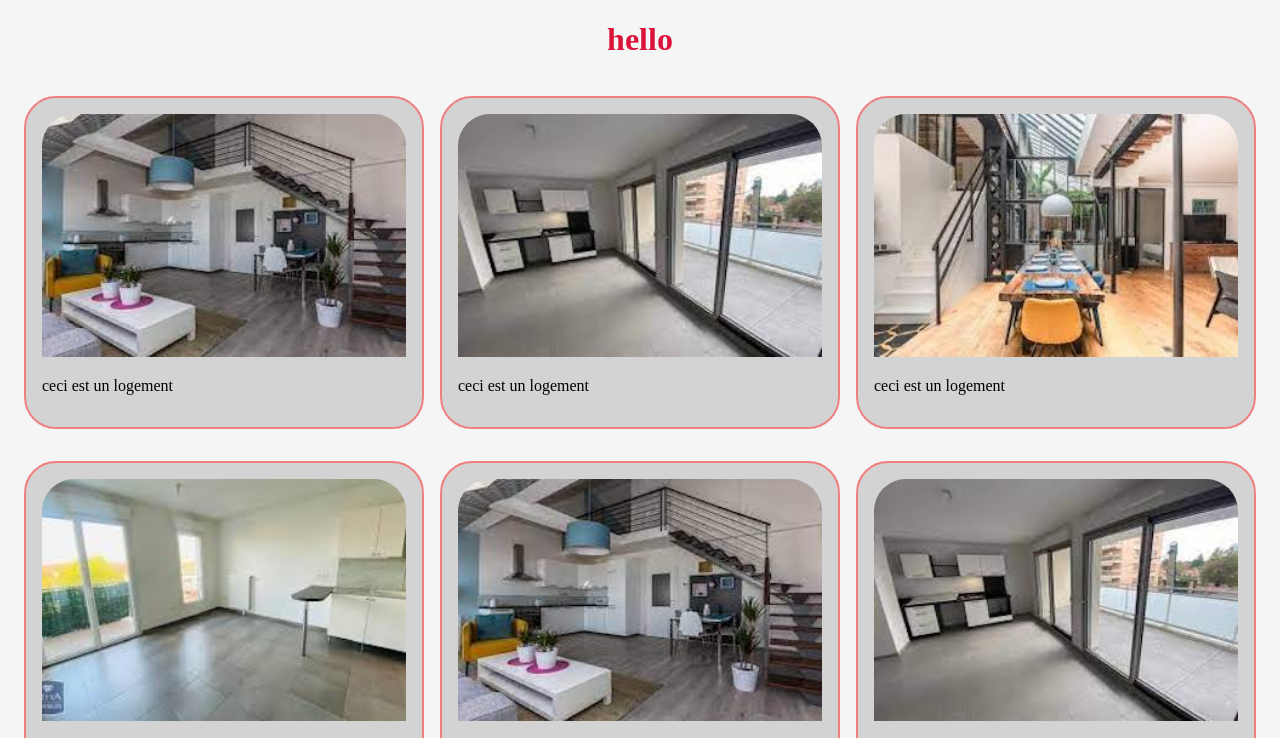
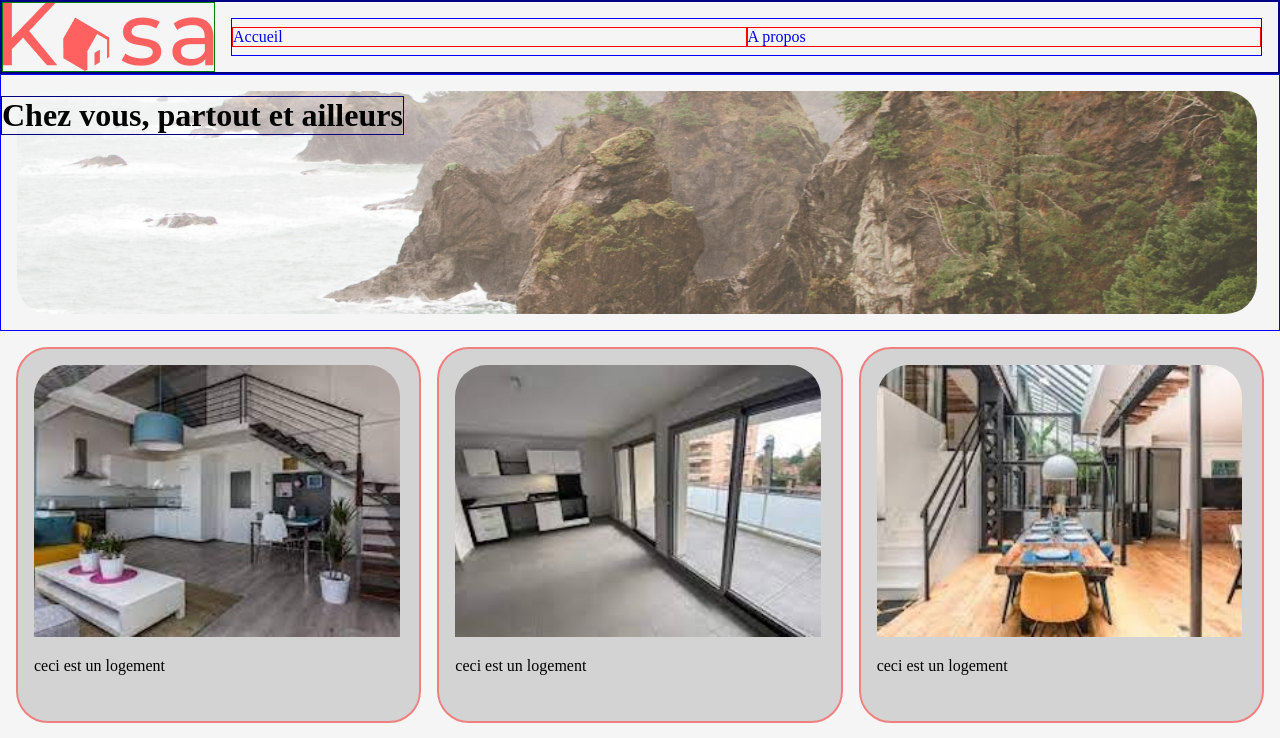
Before and after one commit to J-Patlmx/Kasa-Loc, a plain HTML site: page index.html in a window 1280 px wide. Shown: the top 738 px of the page. Drawn offline with Linux system fonts and the light colour scheme.

Commit message:
WIP static

```diff
--- a/css/style.css
+++ b/css/style.css
@@ -1,10 +1,58 @@
 body {
   background: whitesmoke;
+  margin: 0;
+  padding: 0;
 }
 
-h1 {
-  color: crimson;
-  text-align: center;
+header {
+  border: 2px solid navy;
+  display: flex;
+  flex-wrap: nowrap;
+}
+header .logoKasa {
+  display: flex;
+  border: 1px solid green;
+}
+header nav {
+  border: 1px solid blue;
+  display: flex;
+  align-items: center;
+  flex-wrap: nowrap;
+  justify-content: flex-end;
+  flex: 4;
+  margin: 16px;
+}
+header nav .subMenu {
+  border: 1px solid red;
+  flex: 2;
+}
+header nav .subMenu:link {
+  text-decoration: none;
+}
+
+.hero {
+  position: relative;
+  display: flex;
+  border: 1px solid blue;
+}
+.hero h1 {
+  color: black;
+  position: absolute;
+  align-items: center;
+  display: flex;
+  justify-content: center;
+  border: 1px solid navy;
+  z-index: 1;
+}
+.hero img {
+  border-radius: 32px;
+  margin: 16px;
+  width: 1240px;
+  height: 223px;
+  -o-object-fit: cover;
+     object-fit: cover;
+  -o-object-position: left center;
+     object-position: left center;
 }
 
 .locationCards {
@@ -25,7 +73,8 @@ h1 {
   margin: 16px;
 }
 .locationCards .card {
-  width: 250px;
+  width: 340px;
+  height: 340px;
   flex: 2;
   border-radius: 32px;
   border: 2px solid lightcoral;
@@ -33,8 +82,13 @@ h1 {
   background-color: lightgray;
 }
 .locationCards .card img {
-  width: 100%;
+  width: 99%;
+  height: 80%;
   border-radius: 32px 32px 0 0;
+  -o-object-fit: cover;
+     object-fit: cover;
+  -o-object-position: center;
+     object-position: center;
 }
 .locationCards .card p {
   word-wrap: wrap;
--- a/index.html
+++ b/index.html
@@ -11,11 +11,17 @@
 
 <body>
     <header>
-
-
+        <img class="logoKasa" src="/images/LOGO.png" alt="logo">
+        <nav>
+            <a class="subMenu" href="#">Accueil</a>
+            <a class="subMenu" href="#">A propos</a>
+        </nav>
     </header>
     <main>
-        <h1> hello</h1>
+        <div class="hero">
+            <img src="/images/IMGhero.png">
+            <h1>Chez vous, partout et ailleurs</h1>
+        </div>
         <div class="locationCards">
             <div id="firstLine">
 
```
Also changed, not shown: images/IMGhero.png (added), images/LOGO.png (added), 1 other file.
